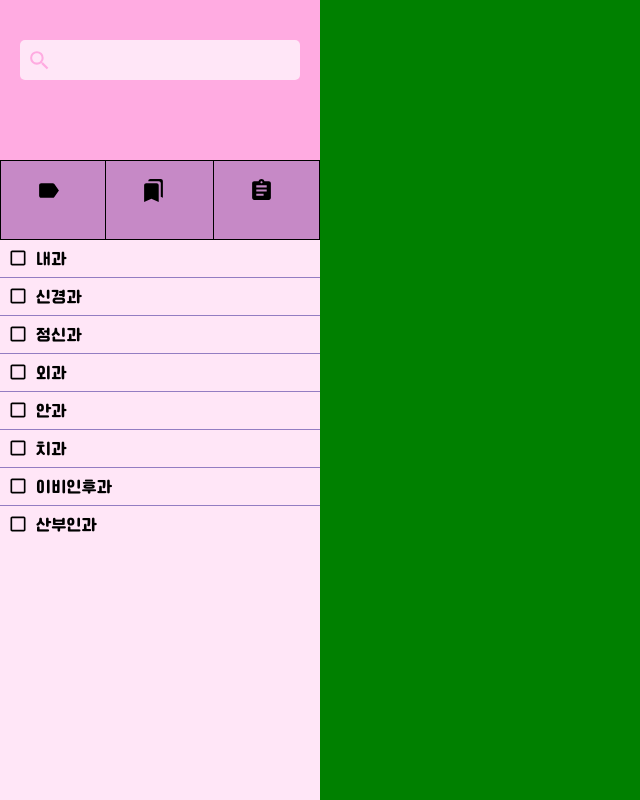
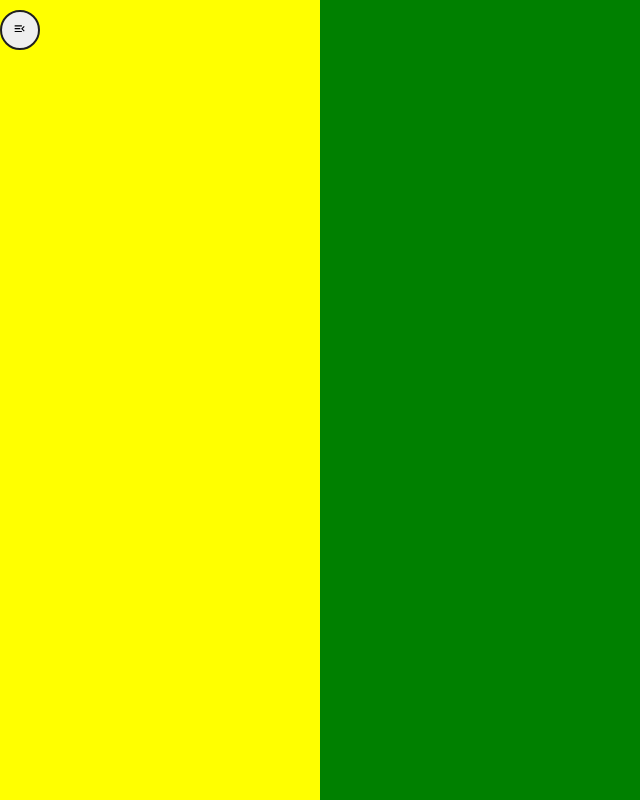
Before and after one commit to ksnd0297/doyouknowjeonju, a React (Create React App) app: page / in a window 1280 px wide. Shown: the top 800 px of the page, without its empty margins (0-640 px from the left). Built offline with nearby package versions, Linux system fonts and the light colour scheme.

Commit message:
[수빈] 사이드바 제작 중. 버튼을 누르면 Search 컴포넌트가 나타났다 사라졌다가 가능하도록 구현하려고 했으나 아직 미완성. 자료를 더 찾아봐야할 것 같음

```diff
--- a/src/App.js
+++ b/src/App.js
@@ -1,9 +1,12 @@
 import React, { useState, useCallback, useRef } from "react";
 import { Search } from "./components/Search/Search.js";
-
+import { MdOutlineMenuOpen, MdOutlineMenu } from "react-icons/md";
 import "./App.scss";
 
 function App() {
+  //버튼 누르면 Search 컴포넌트 안보이도록 만들기 위해 사용되는 state
+  const [viewSearch, setViewSearch] = useState(false);
+
   const [search, setSearch] = useState(""); //검색에 사용할 state
   //검색 state를 변경하는 함수, console.log는 값이 제대로 전달하는지 확인 용으로 넣음
   const searchBar = (value) => {
@@ -145,10 +148,12 @@ function App() {
     },
     [hospitals]
   );
+
   return (
     <div className="App">
       {/* 왼쪽 카테고리 & 검색 부분 */}
       <div className="aside">
+        {viewSearch ? (
           <Search
             search={search}
             searchBar={searchBar}
@@ -163,9 +168,13 @@ function App() {
             hospitals={hospitals}
             bookmarkRemove={bookmarkRemove}
           />
+        ): <button className="ShowSearch" onClick={() => setViewSearch(!viewSearch)}>
+        <MdOutlineMenuOpen />
+      </button>}
       </div>
+
       {/* 지도BBCCC  */}
-      <div className="main" />
+      <div className="main"></div>
     </div>
   );
 }
--- a/src/App.scss
+++ b/src/App.scss
@@ -8,11 +8,24 @@
         height: 100%;
         width: 25%;
         background-color: yellow;
+        flex:1;
     }
-
+    .ShowSearch{
+        cursor: pointer;
+        position: relative;
+        left: 40;
+        top: 10px;
+        width: 40px;
+        height: 40px;
+        z-index: 99;
+        transition: 0.8s ease;
+        border: 2px solid #202020;
+        border-radius: 40px;
+    }
     .main {
         height: 100%;
         width: 75%;
         background-color: green;
+
     }
 }
--- a/src/scss/Search/Search.scss
+++ b/src/scss/Search/Search.scss
@@ -2,6 +2,7 @@
     height: 100%;
     background: #FFABE1;
     font-family: "Cafe24Ssurround";
+    width:100%;
 
     .Search_SearchBar {
         height: 20%;
@@ -23,7 +24,7 @@
     }
 
     .Search_OtherComponents {
-        height: 100%;
+        height: 80%;
 
         .Search_Menu {
             height: 10%;
```
Lines whose indentation alone changed are shown as unchanged.
